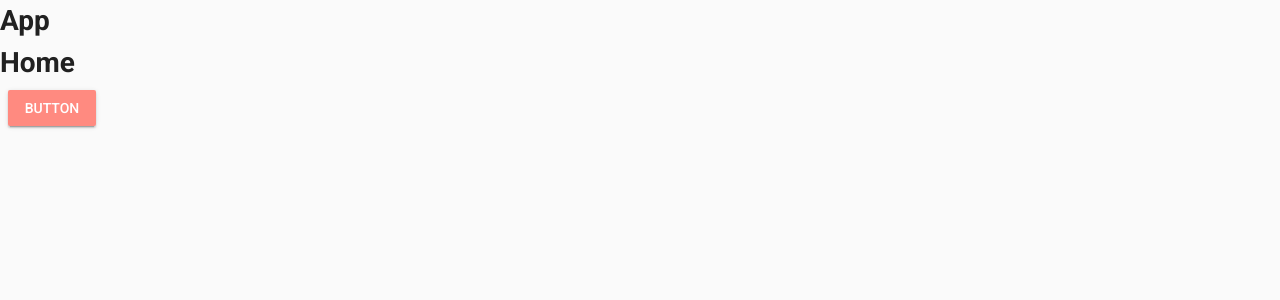
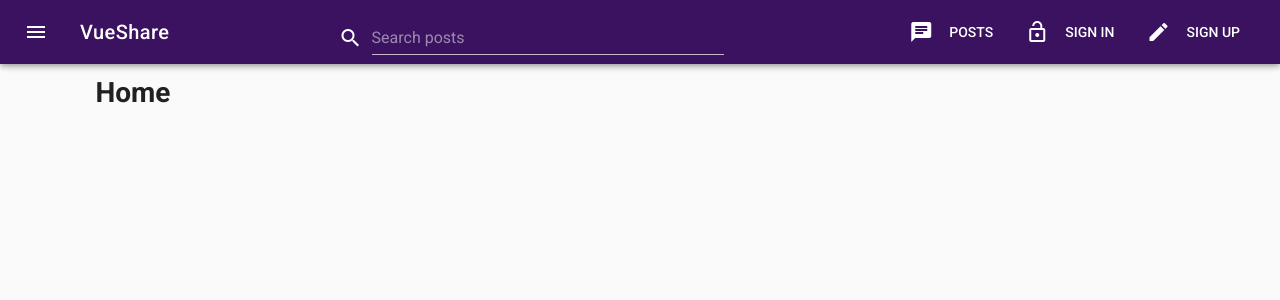
Before and after one commit to crea00/fullstack-vue-graphql, a Vue app in the folder client/: page / in a window 1280 px wide. Shown: the top 300 px of the page. Built offline with nearby package versions, Linux system fonts and the light colour scheme; a small style sheet from the web is missing.

Commit message:
Create Horizontal Navbar and Mobile First Design

```diff
--- a/client/src/App.vue
+++ b/client/src/App.vue
@@ -1,6 +1,52 @@
 <template>
   <v-app>
-    <h1>App</h1>
-    <router-view/>
+    <!-- Horizontal Navbar -->
+    <v-toolbar fixed color="primary" dark>
+      <!-- App Title -->
+      <v-toolbar-side-icon></v-toolbar-side-icon>
+      <v-toolbar-title class="hidden-xs-only">
+        <router-link to="/" tag="span" style="cursor: pointer">
+          VueShare
+        </router-link>
+      </v-toolbar-title>
+
+      <v-spacer></v-spacer>
+
+      <!-- Search Input -->
+      <v-text-field flex prepend-icon="search" placeholder="Search posts" color="accent" single-line hide-details></v-text-field>
+
+      <v-spacer></v-spacer>
+
+      <!-- Horizontal Navbar Links -->
+      <v-toolbar-items class="hidden-xs-only">
+        <v-btn flat v-for="item in horizontalNavItems" :key="item.title" :to="item.link">
+          <v-icon class="hidden-sm-only" left>{{ item.icon }}</v-icon>
+          {{ item.title }}
+        </v-btn>
+      </v-toolbar-items>
+
+    </v-toolbar>
+
+    <!-- App Content -->
+    <main>
+      <v-container class="mt-4">
+        <router-view/>
+      </v-container>
+    </main>
   </v-app>
 </template>
+
+<script>
+export default {
+  name: 'App',
+  computed: {
+    horizontalNavItems() {
+      return [
+        { icon: 'chat', title: 'Posts', link: '/posts' },
+        { icon: 'lock_open', title: 'Sign In', link: '/signin' },
+        { icon: 'create', title: 'Sign Up', link: '/signup' },
+      ]
+    }
+  }
+}
+</script>
--- a/client/src/components/Home.vue
+++ b/client/src/components/Home.vue
@@ -1,8 +1,7 @@
 <template>
-  <div>
+  <v-container>
     <h1>Home</h1>
-    <v-btn color="error">Button</v-btn>
-  </div>
+  </v-container>
 </template>
 
 <script>
--- a/client/src/plugins/vuetify.js
+++ b/client/src/plugins/vuetify.js
@@ -1,16 +1,15 @@
 import Vue from 'vue'
 import Vuetify from 'vuetify'
 import 'vuetify/dist/vuetify.min.css'
-import colors from 'vuetify/es5/util/colors'
 
 Vue.use(Vuetify, {
   theme: {
-    primary: colors.teal.lighten1,
-    secondary: colors.teal.lighten3,
-    accent: colors.red.lighten1,
-    error: colors.red.accent1,
-    warning: colors.amber.base,
-    info: colors.blue.accent3,
-    success: colors.green.darken4
+    primary: "#3B125F",
+    secondary: "#8B5FBF",
+    accent: "#BF653F",
+    error: "#722530",
+    warning: "#A37513",
+    info: "#396893",
+    success: "#4caf50"
   }
-})
+});
```
